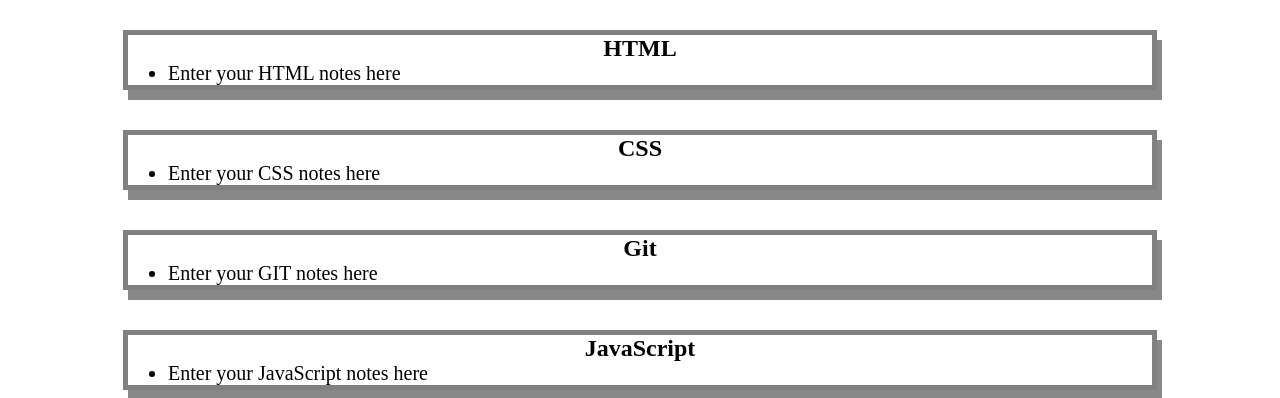
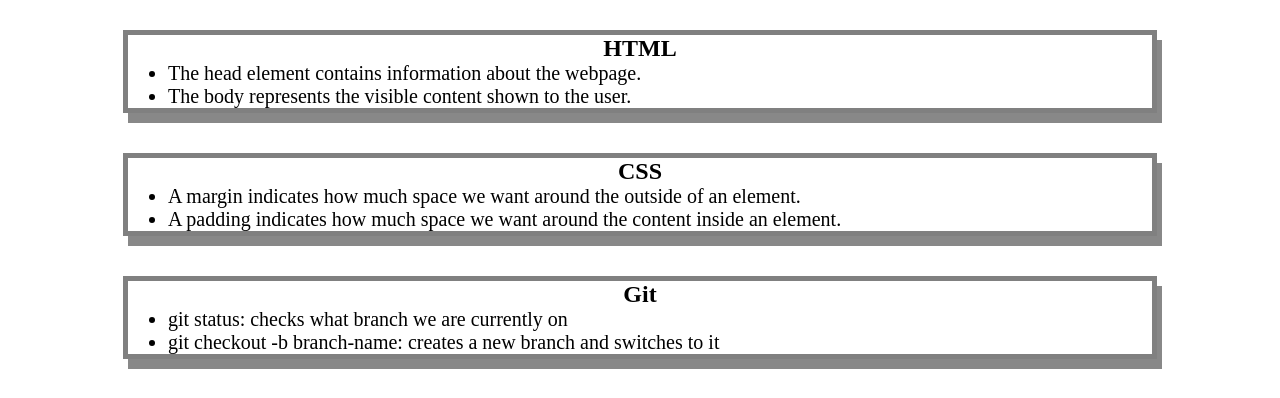
Before and after one commit to Tarazona22/prework-study-guide, a plain HTML site: page index.html in a window 1280 px wide. Shown: the part 130-528 px from the top of the page. Drawn offline with Linux system fonts and the light colour scheme.

Commit message:
Update index.html

```diff
--- a/index.html
+++ b/index.html
@@ -17,14 +17,16 @@
       <section class="card" id="html-section">
         <h2>HTML</h2>
         <ul>
-          <li>Enter your HTML notes here</li>
+          <li>The head element contains information about the webpage.</li>
+          <li>The body represents the visible content shown to the user.</li>
         </ul>
       </section>
 
       <section class="card" id="css-section">
         <h2>CSS</h2>
         <ul>
-            <li>Enter your CSS notes here</li>
+            <li>A margin indicates how much space we want around the outside of an element.</li>
+            <li>A padding indicates how much space we want around the content inside an element.</li>
          </ul>
         </ul>
       </section>
@@ -32,14 +34,16 @@
       <section class="card" id="git-section">
         <h2>Git</h2>
         <ul>
-          <li>Enter your GIT notes here</li>
+          <li>git status: checks what branch we are currently on</li>
+          <li>git checkout -b branch-name: creates a new branch and switches to it</li>
         </ul>
       </section>
 
       <section class="card" id="javascript-section">
         <h2>JavaScript</h2>
         <ul>
-          <li>Enter your JavaScript notes here</li>
+          <li>A variable is a named container that allows us to store data in our code.</li>
+          <li> Control flow is the order in which a computer executes code in a script.</li>
         </ul>
       </section>
     </main>
```
